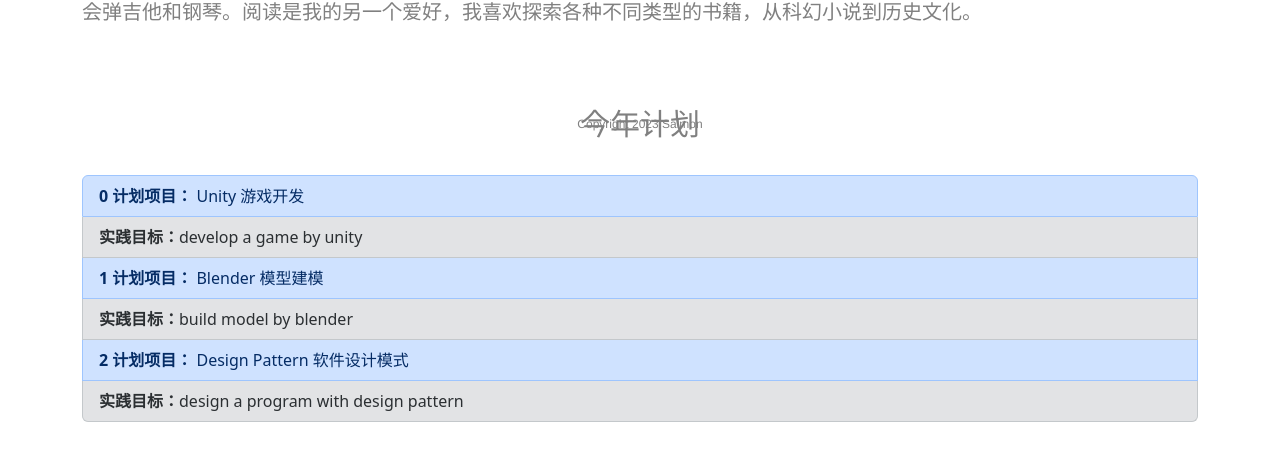
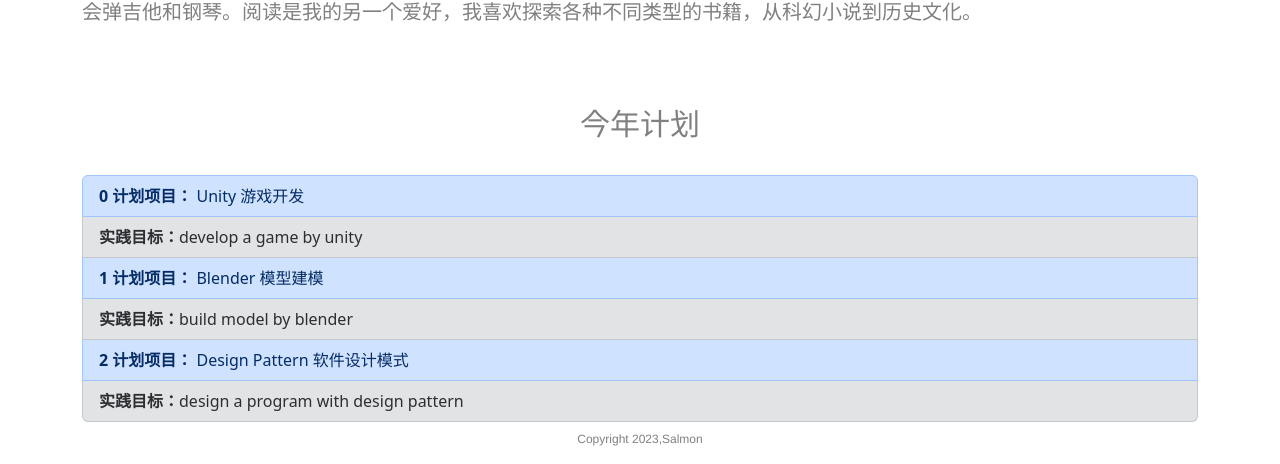
Before and after one commit to Salmonberry/exercise-jovian-careers-websit, a Flask app: page / in a window 1280 px wide. Shown: the part 641-1105 px from the top of the page. Before the commit the page ends 1063 px from the top, so only its background shows below. Run offline with Flask 3, Linux system fonts and the light colour scheme.

Commit message:
fix: fix page style

```diff
--- a/static/styles/style.css
+++ b/static/styles/style.css
@@ -43,11 +43,5 @@
 }
 
 footer p {
-  font-size: 12px;
-  position: absolute;
-  bottom: 0;
-  left: 50%;
-  transform: translateX(-50%);
-  text-align: center;
-  padding: 10px;
+  font-size:12px
 }
--- a/templates/home.html
+++ b/templates/home.html
@@ -35,8 +35,8 @@
           </div>
         </section>
         <footer>
-            <p>Copyright 2023,Salmon</p>
-        </footer>
+            <p class="text-center pt-2">Copyright 2023,Salmon</p>
+              </footer>
     </div>
 </body>
 
```
